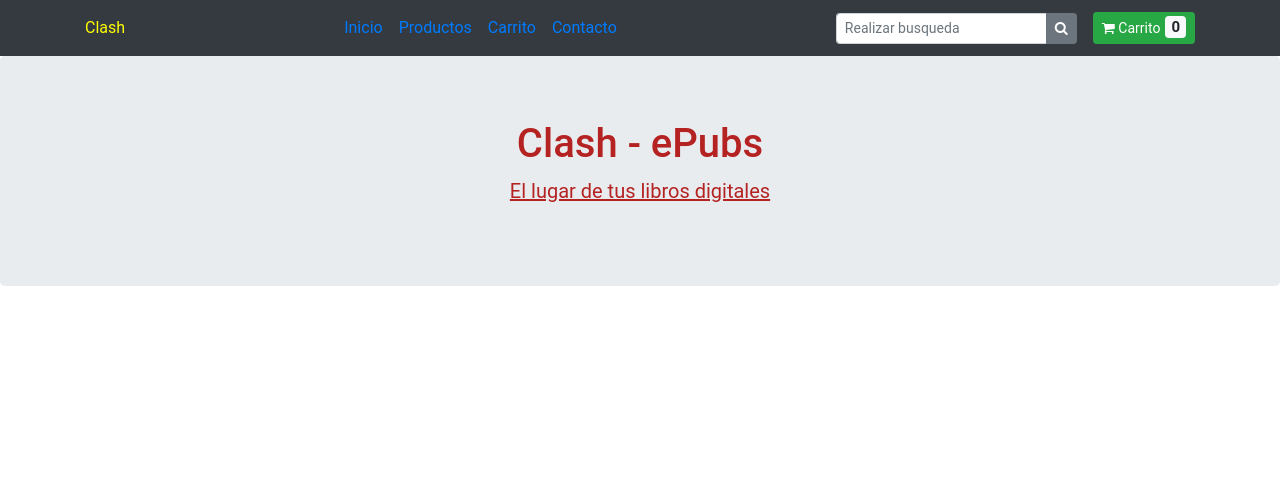
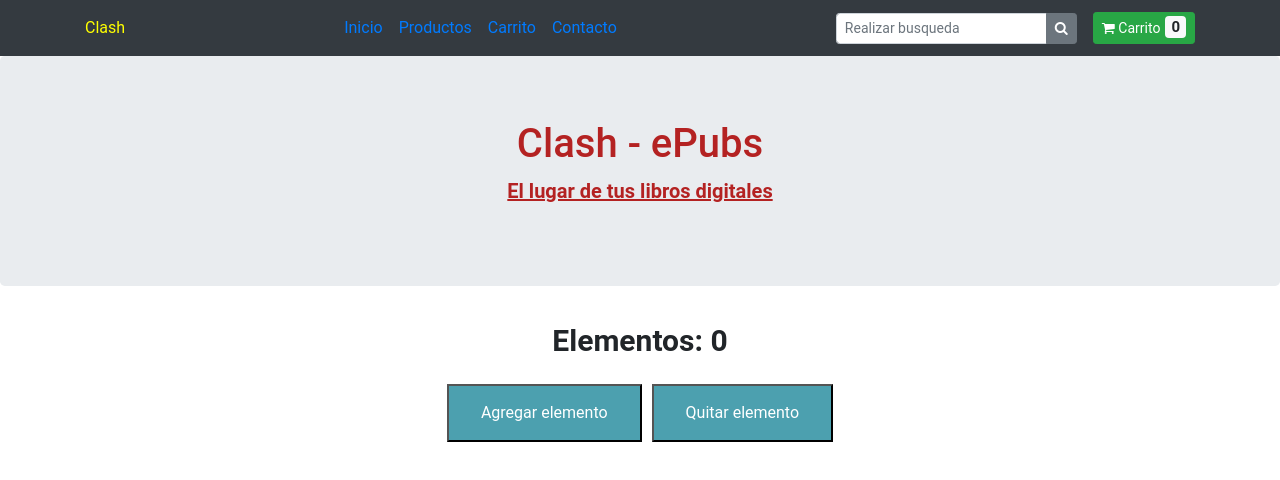
Before and after one commit to gianbr/clash-app, a React (Create React App) app: page / in a window 1280 px wide. Shown: the top 480 px of the page. Built offline with nearby package versions, Linux system fonts and the light colour scheme.

Commit message:
Agregado ItemCount

```diff
--- a/src/App.js
+++ b/src/App.js
@@ -1,13 +1,14 @@
 import './App.css';
 import Navbar from './components/Navbar/Navbar.js';
-import ItemListContainer from './components/ItemListContainer/ItemListContainer.js';
 import Home from './components/Home/Home'
+import ItemCount from './components/ItemCount/ItemCount.js';
 
 function App() {
   return (
     <div>
         <Navbar />
         <Home />
+        <ItemCount/>
     </div>
 
   );
--- /dev/null
+++ b/src/components/ItemCount/ItemCount.css
@@ -0,0 +1,17 @@
+div{
+    text-align: center;
+}
+
+p{
+    font-size: 30px;
+    font-weight: bold;
+}
+
+.elemento{
+    background-color: #4ca0af;
+    color: white;
+    padding: 15px 32px;
+    text-align: center;
+    text-decoration: none;
+    margin: 5px;
+}
--- /dev/null
+++ b/src/components/ItemCount/ItemCount.js
@@ -0,0 +1,41 @@
+import './ItemCount.css';
+import React from 'react';
+
+    const ItemCount = ()=> {
+
+        const [contador, setContador] = React.useState(0);
+        const [stock, setStock] = React.useState(5);
+
+
+        const aumentarContador = () => {
+            if(contador<6 && stock>0){
+            setContador(contador+1);
+            setStock(stock-1);
+            }else{
+            document.getElementById("demo").innerHTML = "No queda stock";
+            }
+        }
+
+        const restarContador = () => {
+            if(contador>0 && stock>0){
+                setContador(contador-1);
+                setStock(stock+1);
+            }else if(contador==5){
+                setContador(contador-1);
+                setStock(stock+1);
+                document.getElementById("demo").innerHTML = "";
+            }
+        }
+
+        return (
+            <div>
+                <p> Elementos: {contador} </p>
+                <button className = "elemento" onClick = {aumentarContador}> Agregar elemento </button>
+                <button className = "elemento" onClick = {restarContador}> Quitar elemento</button>
+                <p id="demo"></p>
+            </div>
+
+        );
+    }
+
+ export default ItemCount;
```
Also changed, not shown: 1 other file (tests, documents, lock files or other folders).
